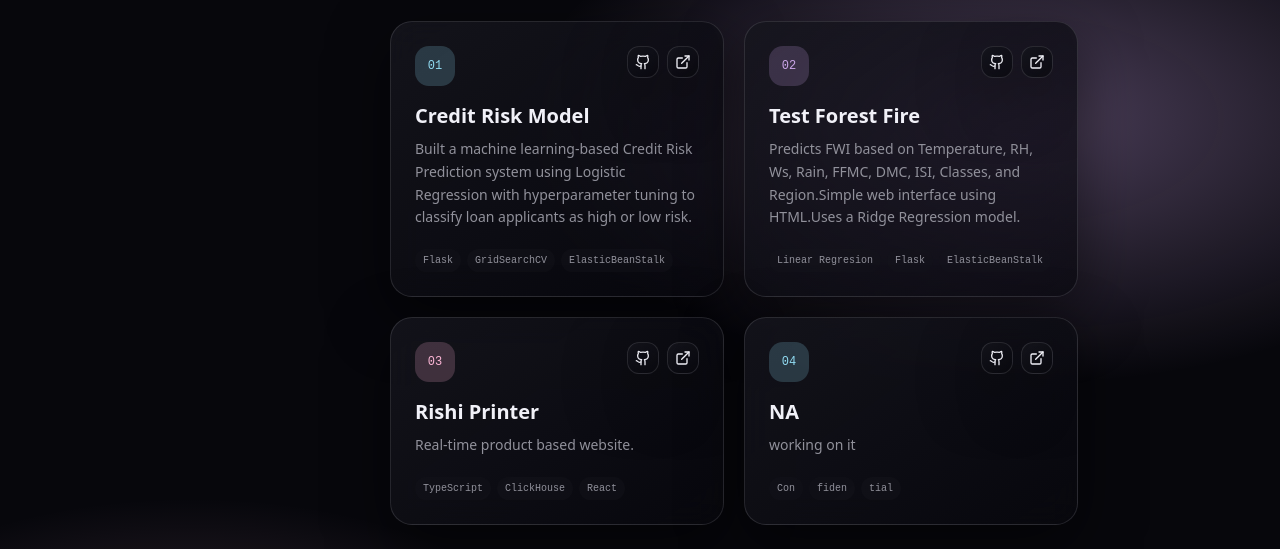
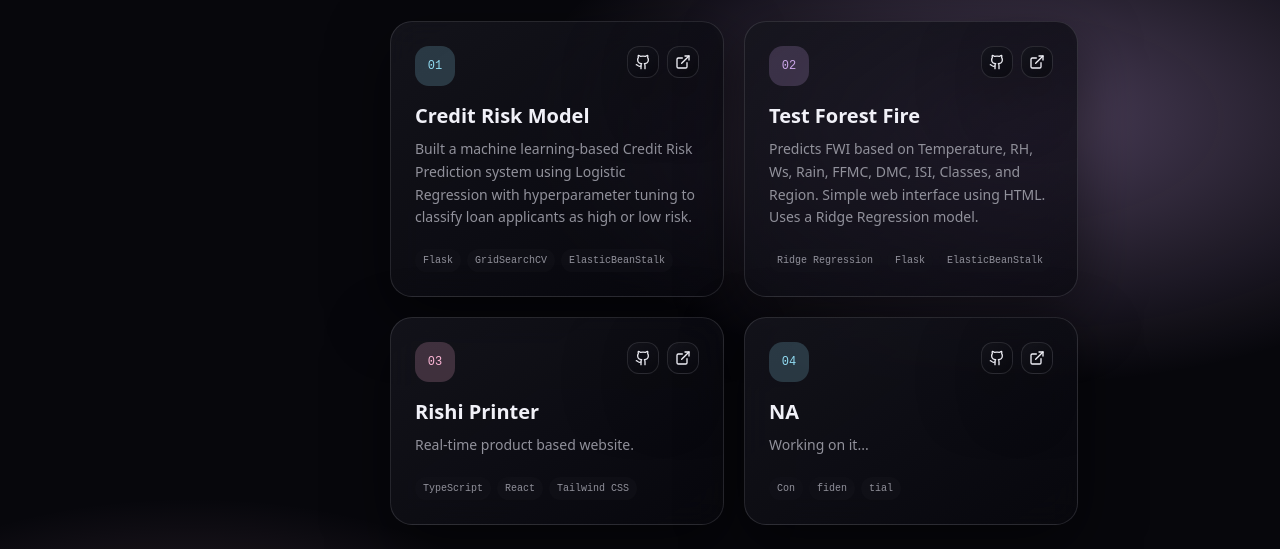
Before and after one commit to mayank-1584/portfolio, a React (Vite) app: page / in a window 1280 px wide. Shown: the part 1680-2229 px from the top of the page. Built offline with nearby package versions, Linux system fonts and the light colour scheme.

Commit message:
Refactor project descriptions and tech stacks

```diff
--- a/src/components/Projects.tsx
+++ b/src/components/Projects.tsx
@@ -6,43 +6,69 @@ import { Section } from "./Section";
 const projects = [
   {
     title: "Credit Risk Model",
-    description: "Built a machine learning-based Credit Risk Prediction system using Logistic Regression with hyperparameter tuning to classify loan applicants as high or low risk.",
+    description:
+      "Built a machine learning-based Credit Risk Prediction system using Logistic Regression with hyperparameter tuning to classify loan applicants as high or low risk.",
     tech: ["Flask", "GridSearchCV", "ElasticBeanStalk"],
     accent: "var(--neon-cyan)",
     github: "https://github.com/mayank-1584/credit_risk_model",
+    live: "https://mayanksharma.space",
   },
   {
     title: "Test Forest Fire",
-    description: "Predicts FWI based on Temperature, RH, Ws, Rain, FFMC, DMC, ISI, Classes, and Region.Simple web interface using HTML.Uses a Ridge Regression model.",
-    tech: ["Linear Regresion", "Flask", "ElasticBeanStalk"],
+    description:
+      "Predicts FWI based on Temperature, RH, Ws, Rain, FFMC, DMC, ISI, Classes, and Region. Simple web interface using HTML. Uses a Ridge Regression model.",
+    tech: ["Ridge Regression", "Flask", "ElasticBeanStalk"],
     accent: "var(--neon-purple)",
     github: "https://github.com/mayank-1584/ml-1testforestfire",
+    live: "https://mayanksharma.space",
   },
   {
     title: "Rishi Printer",
     description: "Real-time product based website.",
-    tech: ["TypeScript", "ClickHouse", "React"],
+    tech: ["TypeScript", "React", "Tailwind CSS"],
     accent: "var(--neon-pink)",
     github: "https://github.com/mayank-1584/_rishi_printer",
-    link: "https://mayank-1584.github.io/_rishi_printer/",
+    live: "https://mayank-1584.github.io/_rishi_printer",
   },
   {
     title: "NA",
-    description: "working on it",
+    description: "Working on it...",
     tech: ["Con", "fiden", "tial"],
     accent: "var(--neon-cyan)",
     github: "#",
+    live: "#",
   },
 ];
 
-function TiltCard({ project, i }: { project: (typeof projects)[number]; i: number }) {
+function TiltCard({
+  project,
+  i,
+}: {
+  project: (typeof projects)[number];
+  i: number;
+}) {
   const x = useMotionValue(0);
   const y = useMotionValue(0);
-  const rotateX = useSpring(useTransform(y, [-50, 50], [8, -8]), { stiffness: 200, damping: 20 });
-  const rotateY = useSpring(useTransform(x, [-50, 50], [-8, 8]), { stiffness: 200, damping: 20 });
+
+  const rotateX = useSpring(
+    useTransform(y, [-50, 50], [8, -8]),
+    {
+      stiffness: 200,
+      damping: 20,
+    }
+  );
+
+  const rotateY = useSpring(
+    useTransform(x, [-50, 50], [-8, 8]),
+    {
+      stiffness: 200,
+      damping: 20,
+    }
+  );
 
   function handleMove(e: MouseEvent<HTMLDivElement>) {
     const rect = e.currentTarget.getBoundingClientRect();
+
     x.set(e.clientX - rect.left - rect.width / 2);
     y.set(e.clientY - rect.top - rect.height / 2);
   }
@@ -67,11 +93,16 @@ function TiltCard({ project, i }: { project: (typeof projects)[number]; i: numbe
         className="absolute -inset-px rounded-2xl opacity-0 group-hover:opacity-100 transition-opacity duration-500 blur-md -z-10"
         style={{ background: project.accent }}
       />
+
       <div
         className="glass rounded-2xl p-6 h-full border border-border/60 group-hover:border-transparent transition-colors duration-300"
         style={{ transformStyle: "preserve-3d" }}
       >
-        <div className="flex items-start justify-between mb-4" style={{ transform: "translateZ(20px)" }}>
+        {/* Header */}
+        <div
+          className="flex items-start justify-between mb-4"
+          style={{ transform: "translateZ(20px)" }}
+        >
           <div
             className="w-10 h-10 rounded-lg flex items-center justify-center font-mono text-xs"
             style={{
@@ -81,7 +112,9 @@ function TiltCard({ project, i }: { project: (typeof projects)[number]; i: numbe
           >
             0{i + 1}
           </div>
+
           <div className="flex gap-2">
+            {/* GitHub */}
             <a
               href={project.github}
               target="_blank"
@@ -89,26 +122,43 @@ function TiltCard({ project, i }: { project: (typeof projects)[number]; i: numbe
               aria-label="GitHub"
               className="w-8 h-8 rounded-md glass flex items-center justify-center hover:text-neon-cyan transition-colors"
             >
-  <Github className="w-4 h-4" />
-</a>
-            <a href="https://mayank-1584.github.io/_rishi_printer/" aria-label="Live demo" className="w-8 h-8 rounded-md glass flex items-center justify-center hover:text-neon-cyan transition-colors">
+              <Github className="w-4 h-4" />
+            </a>
+
+            {/* Live Demo */}
+            <a
+              href={project.live}
+              target="_blank"
+              rel="noopener noreferrer"
+              aria-label="Live Demo"
+              className="w-8 h-8 rounded-md glass flex items-center justify-center hover:text-neon-cyan transition-colors"
+            >
               <ExternalLink className="w-4 h-4" />
             </a>
           </div>
         </div>
-        <h3 className="text-xl font-bold mb-2" style={{ transform: "translateZ(15px)" }}>
+
+        {/* Title */}
+        <h3
+          className="text-xl font-bold mb-2"
+          style={{ transform: "translateZ(15px)" }}
+        >
           {project.title}
         </h3>
+
+        {/* Description */}
         <p className="text-sm text-muted-foreground mb-5 leading-relaxed">
           {project.description}
         </p>
+
+        {/* Tech Stack */}
         <div className="flex flex-wrap gap-1.5">
-          {project.tech.map((t) => (
+          {project.tech.map((tech) => (
             <span
-              key={t}
+              key={tech}
               className="font-mono text-[10px] px-2 py-1 rounded-full bg-muted/40 text-muted-foreground"
             >
-              {t}
+              {tech}
             </span>
           ))}
         </div>
@@ -121,8 +171,12 @@ export function Projects() {
   return (
     <Section id="projects" eyebrow="Projects" title="Things I've shipped">
       <div className="grid sm:grid-cols-2 gap-5">
-        {projects.map((p, i) => (
-          <TiltCard key={p.title} project={p} i={i} />
+        {projects.map((project, index) => (
+          <TiltCard
+            key={project.title}
+            project={project}
+            i={index}
+          />
         ))}
       </div>
     </Section>
```
